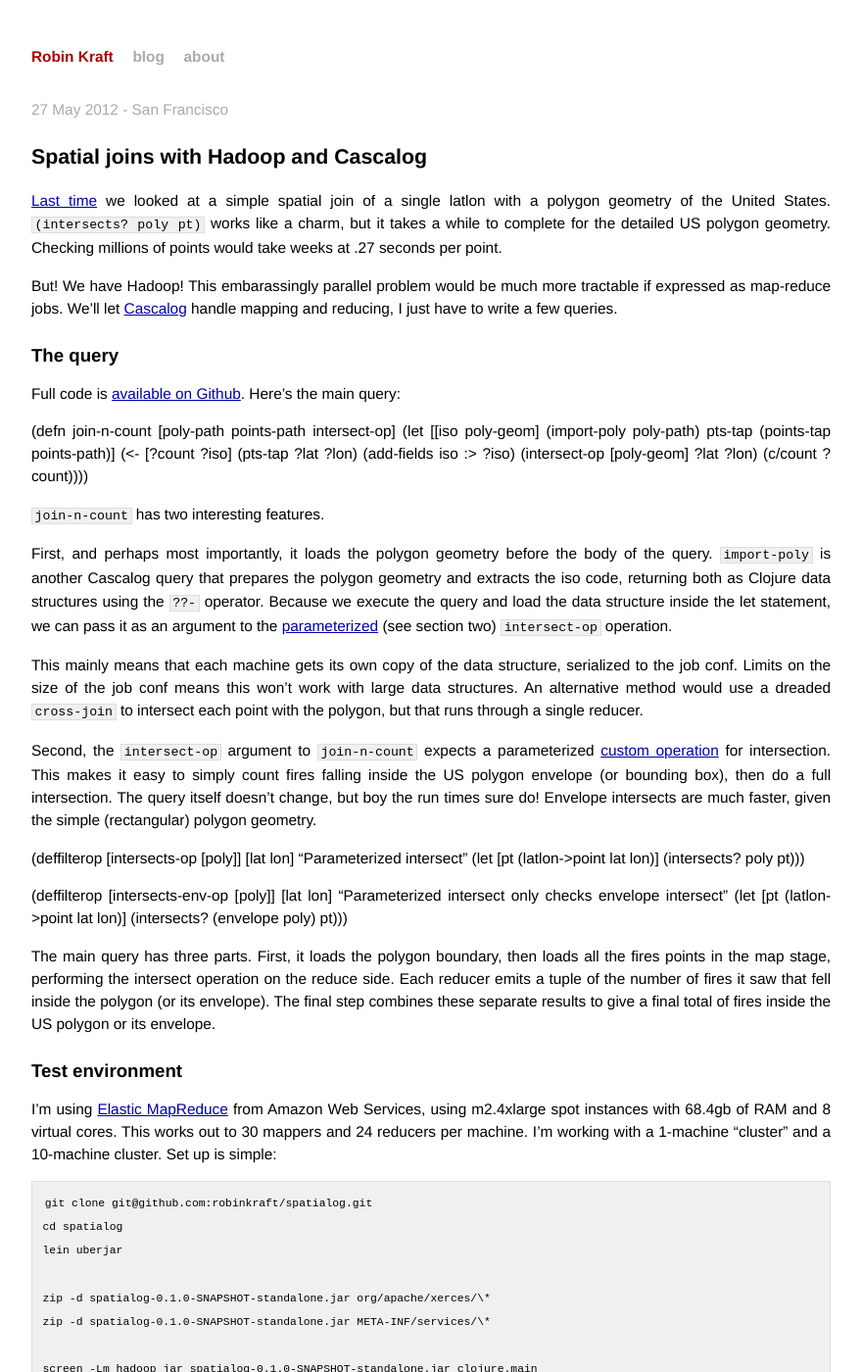
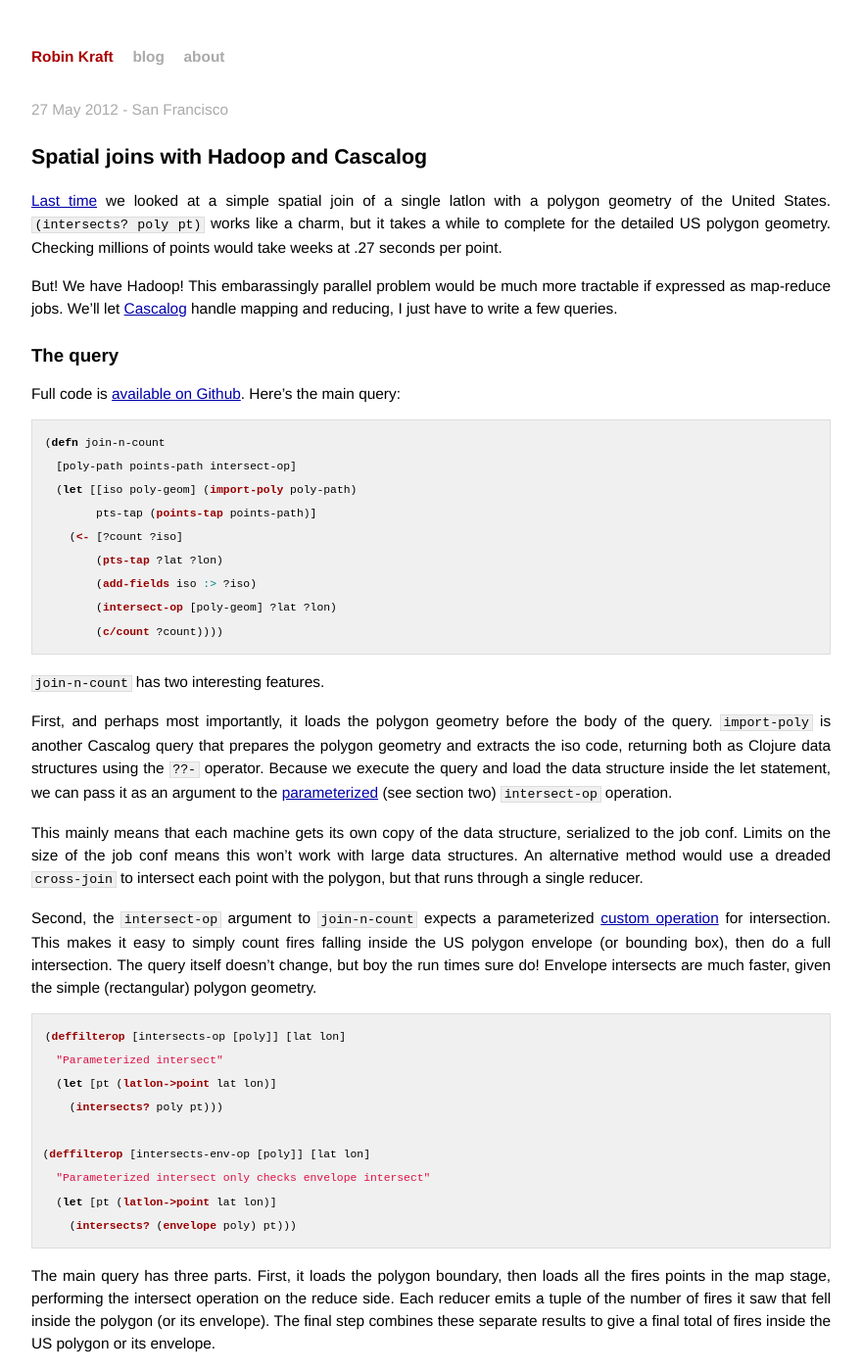
Before and after one commit to robinkraft/robinkraft.github.com, a Jekyll site: the page built from _posts/2012-05-27-spatial-joins-hadoop-cascalog.md, in a window 1280 px wide and 1400 px high. Shown: the whole window at 98% size, without its empty margins (200-1080 px from the left). Built offline with Jekyll 4.4.1, drawn with Linux system fonts in a browser that asks for light colours; Markdown is read by kramdown in place of the engine named in the settings; some of the changed text lies outside the part shown.

Commit message:
Trying to fix highlight syntax

```diff
--- a/_posts/2012-05-27-spatial-joins-hadoop-cascalog.md
+++ b/_posts/2012-05-27-spatial-joins-hadoop-cascalog.md
@@ -17,7 +17,7 @@ The query
 
  Full code is [available on Github](https://github.com/robinkraft/spatialog/blob/develop/src/clj/spatialog/easyjoin.clj). Here's the main query:
 
-
+{% highlight clojure %}
 (defn join-n-count
   [poly-path points-path intersect-op]
   (let [[iso poly-geom] (import-poly poly-path)
@@ -27,7 +27,7 @@ The query
         (add-fields iso :> ?iso)
         (intersect-op [poly-geom] ?lat ?lon)
         (c/count ?count))))
-
+{% endhighlight %}
 
 `join-n-count` has two interesting features.
 
@@ -37,7 +37,7 @@ This mainly means that each machine gets its own copy of the data structure, ser
 
 Second, the `intersect-op` argument to `join-n-count` expects a parameterized [custom operation](https://github.com/nathanmarz/cascalog/wiki/Guide-to-custom-operations) for intersection. This makes it easy to simply count fires falling inside the US polygon envelope (or bounding box), then do a full intersection. The query itself doesn't change, but boy the run times sure do! Envelope intersects are much faster, given the simple (rectangular) polygon geometry.
 
-
+{% highlight clojure %}
 (deffilterop [intersects-op [poly]] [lat lon]
   "Parameterized intersect"
   (let [pt (latlon->point lat lon)]
@@ -47,7 +47,7 @@ Second, the `intersect-op` argument to `join-n-count` expects a parameterized [c
   "Parameterized intersect only checks envelope intersect"
   (let [pt (latlon->point lat lon)]
     (intersects? (envelope poly) pt)))
-
+{% endhighlight %}
 
 The main query has three parts. First, it loads the polygon boundary, then loads all the fires points in the map stage, performing the intersect operation on the reduce side. Each reducer emits a tuple of the number of fires it saw that fell inside the polygon (or its envelope). The final step combines these separate results to give a final total of fires inside the US polygon or its envelope.
 
@@ -67,12 +67,12 @@ I'm using [Elastic MapReduce](http://aws.amazon.com/elasticmapreduce/) from Amaz
 
 From the REPL:
 
-
+{% highlight clojure %}
 (use 'spatialog.easyjoin)
 (in-ns 'spatialog.easyjoin)
 ;; sample query
 (??- (parameterized-join "s3n://formaresults/test/gadm/usa.csv" "s3n://formaresults/test/firesnoheader/firesnoheader" intersects-env-op))
-
+{% endhighlight %}
 
 The lines above deleting files from the jar file are my workaround to an [issue](https://www.google.com/search?sugexp=chrome,mod=5&sourceid=chrome&ie=UTF-8&q=jts+xerces+version) with JTS's dependency on an old version of [Apache Xerces](http://xerces.apache.org/). This causes Cascalog jobs to fail for reasons I have not yet uncovered, but all is not lost! If you're working locally, just delete `xercesImpl-2.4.0.jar` file from the `lib` folder in your project. Some day I hope to understand why Xerces causes problems. [Stacktrace here](https://gist.github.com/2802301).
 
```
